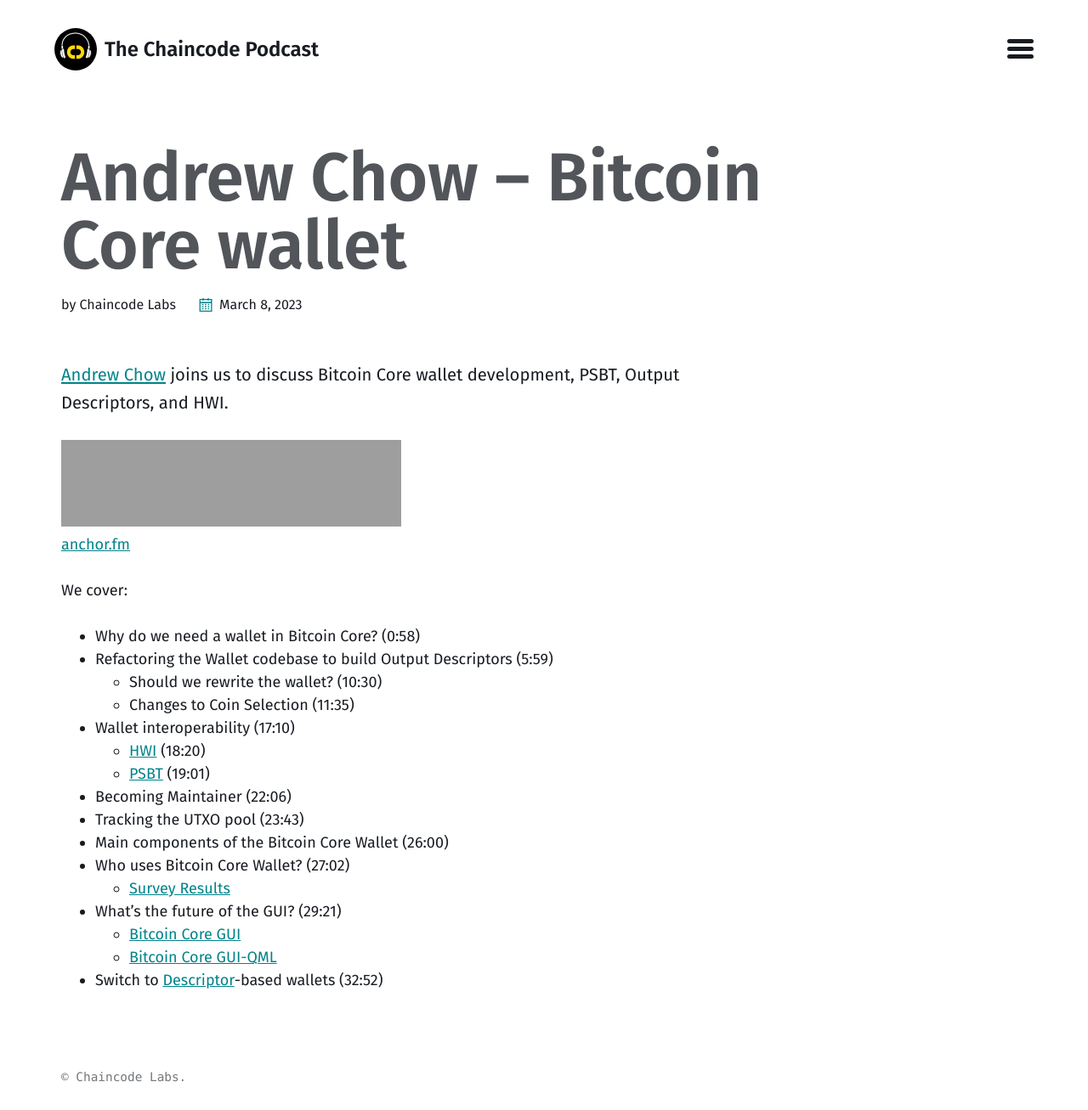
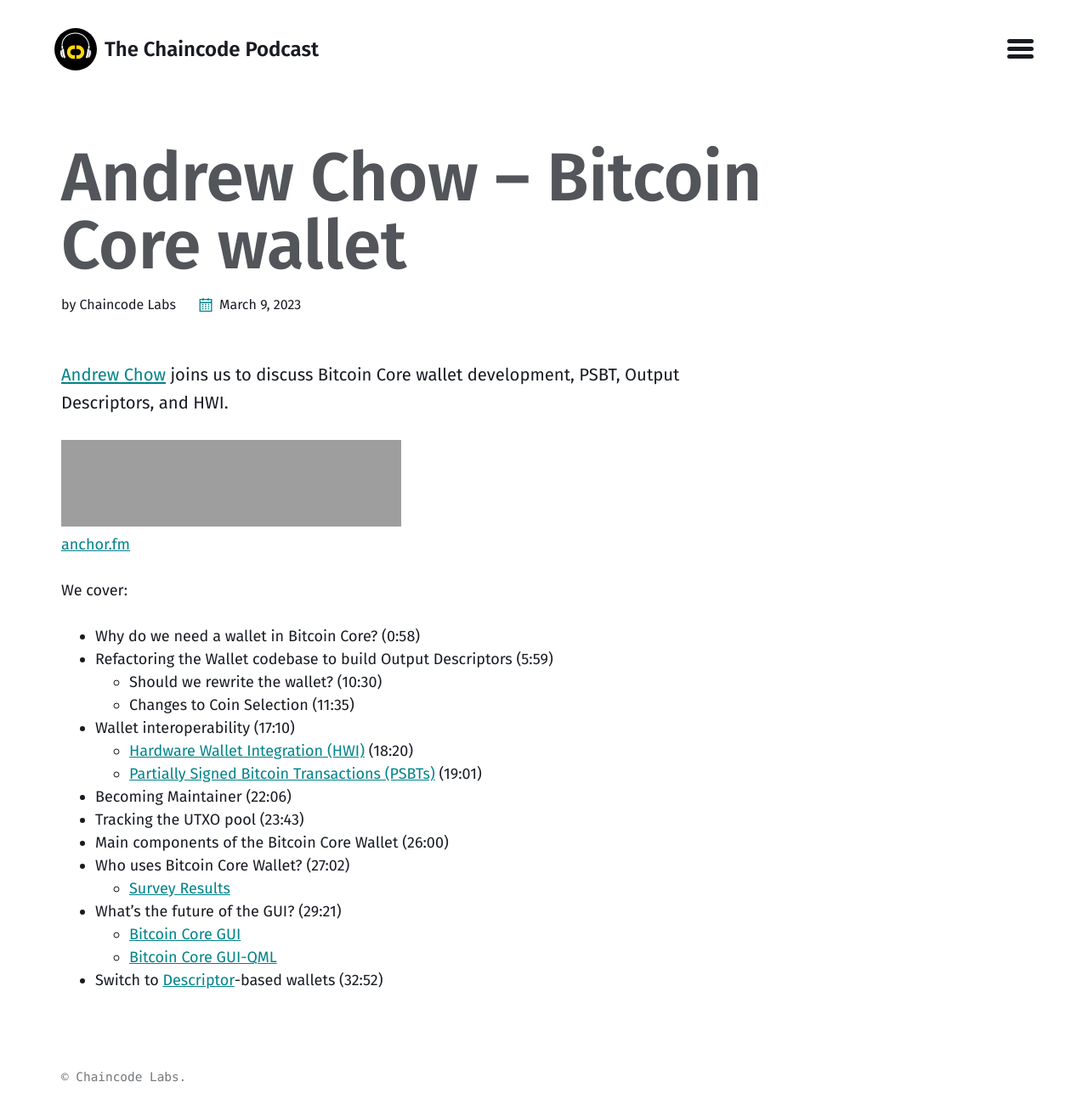
Before and after one commit to chaincodelabs/podcast-website, a Jekyll site: the page built from _posts/2023-03-09-andrew-chow.md, in a window 1280 px wide. Shown: the whole page at 85% size. Built offline with Jekyll 4.4.1, drawn with Linux system fonts in a browser that asks for light colours; grey boxes are pictures that could not be loaded.

```diff
--- a/_posts/2023-03-08-andrew-chow.md
+++ b/_posts/2023-03-09-andrew-chow.md
@@ -9,9 +9,9 @@ tags:
 ---
 [Andrew Chow](https://twitter.com/achow101) joins us to discuss Bitcoin Core wallet development, PSBT, Output Descriptors, and HWI.
 
-<iframe src="TODO" height="102px" width="400px" frameborder="0" scrolling="no"></iframe>
+<iframe src="https://podcasters.spotify.com/pod/show/chaincode/embed/episodes/Andrew-Chow-and-the-Bitcoin-Core-Wallet---Episode-30-e204vdj" height="102px" width="400px" frameborder="0" scrolling="no"></iframe>
 
-[anchor.fm](TODO)
+[anchor.fm](https://spotifyanchor-web.app.link/e/g8UVR2aC2xb)
 
 We cover:
 
@@ -20,8 +20,8 @@ We cover:
     - Should we rewrite the wallet? (10:30)
     - Changes to Coin Selection (11:35)
 - Wallet interoperability (17:10)
-    - [HWI](https://bitcoinops.org/en/topics/hwi/) (18:20)
-    - [PSBT](https://bitcoinops.org/en/topics/psbt/) (19:01)
+    - [Hardware Wallet Integration (HWI)](https://bitcoinops.org/en/topics/hwi/) (18:20)
+    - [Partially Signed Bitcoin Transactions (PSBTs)](https://bitcoinops.org/en/topics/psbt/) (19:01)
 - Becoming Maintainer (22:06)
 - Tracking the UTXO pool (23:43)
 - Main components of the Bitcoin Core Wallet (26:00)
```
